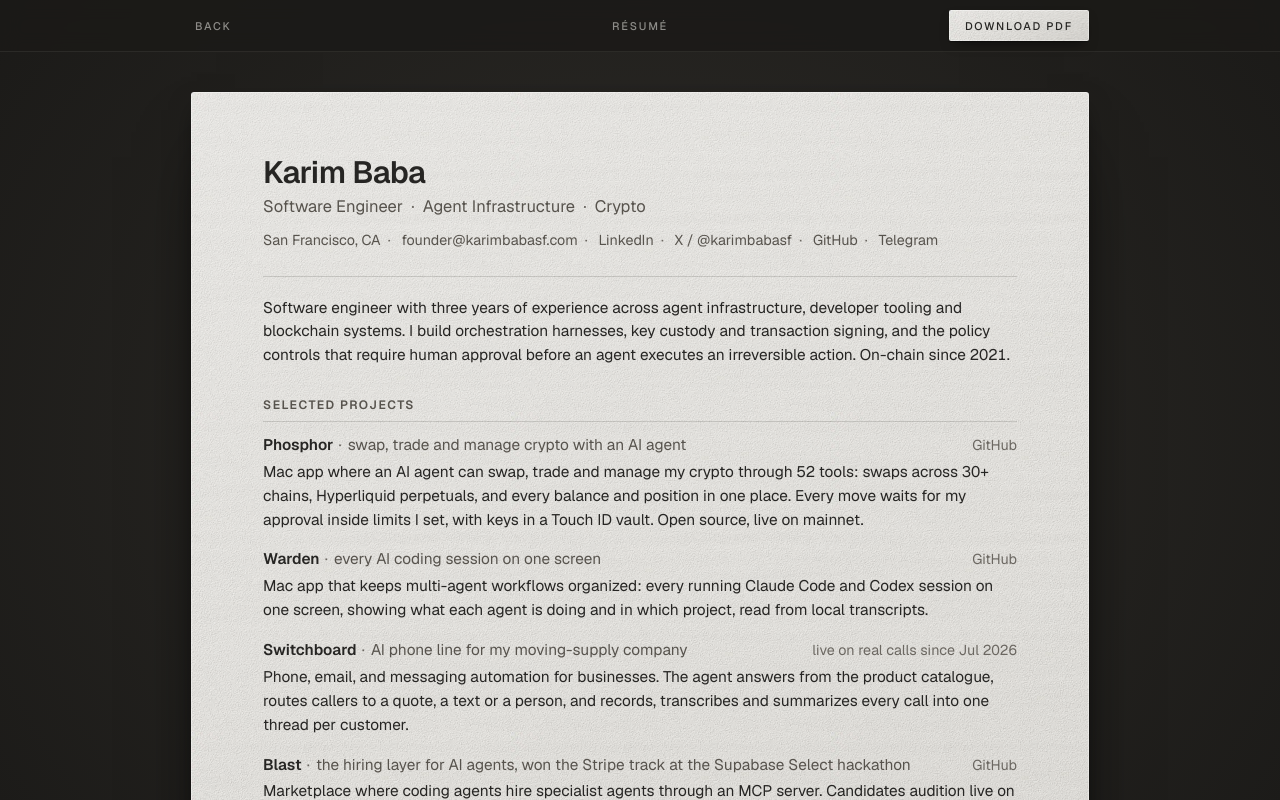
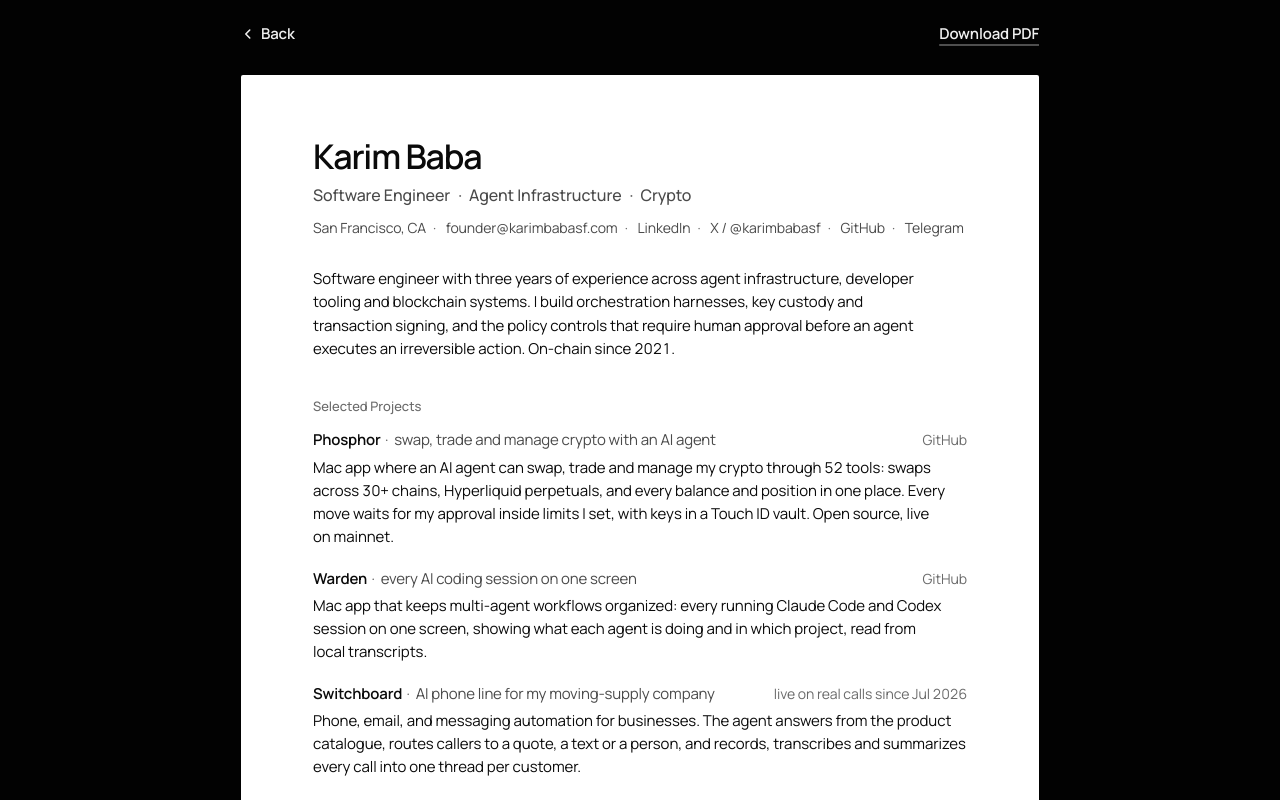
Before and after one commit to karimbabasf/karim-site, a Next.js app: page /resume in a window 1280 px wide. Shown: the top 800 px of the page. Built offline with nearby package versions, Linux system fonts and the light colour scheme.

Commit message:
Resume: black and white in the home page's style, Manrope, white sheet in a black room; PDF reprinted

```diff
--- a/app/resume/page.tsx
+++ b/app/resume/page.tsx
@@ -1,8 +1,10 @@
 import type { Metadata, Viewport } from "next";
+import { Manrope } from "next/font/google";
 import ResumeToolbar from "@/components/resume-toolbar";
 import "./resume.css";
 
-// One family throughout: Geist, from the root layout.
+// One family throughout: Manrope, as on the home page.
+const manrope = Manrope({ variable: "--font-manrope", subsets: ["latin"] });
 
 export const metadata: Metadata = {
   title: "Karim Baba, Résumé",
@@ -10,7 +12,7 @@ export const metadata: Metadata = {
 };
 
 export const viewport: Viewport = {
-  themeColor: "#1b1a18",
+  themeColor: "#020202",
   colorScheme: "dark",
 };
 
@@ -25,7 +27,7 @@ const LINKS = [
 
 export default function ResumePage() {
   return (
-    <div className="resumePage">
+    <div className={`resumePage ${manrope.variable}`}>
       <ResumeToolbar />
 
       <div className="resumeDesk">
@@ -34,7 +36,7 @@ export default function ResumePage() {
             <header>
               <h1 className="name">Karim Baba</h1>
               <p className="tagline">
-                Software Engineer<span className="dot" />Agent Infrastructure<span className="dot" />Crypto
+                <span className="ph">Software Engineer</span><span className="dot" /> <span className="ph">Agent Infrastructure</span><span className="dot" /> <span className="ph">Crypto</span>
               </p>
               <p className="contact">
                 <span className="item">San Francisco, CA</span>{" "}
--- a/app/resume/resume.css
+++ b/app/resume/resume.css
@@ -1,8 +1,7 @@
 /*
- * The résumé: one sheet of the homepage card's bone cotton stock on the
- * dark desk, set in Geist alone. Everything is scoped to
- * pages that render .resumePage, because globals.css still paints the old dark
- * site (black root, neon cursor and focus ring).
+ * The résumé, in the home page's world: a white sheet in a black room, black
+ * ink, Manrope alone. Everything is scoped to pages that render .resumePage,
+ * because globals.css still paints the old site.
  *
  * `public/Karim-Baba-Resume.pdf` is printed straight off this route, so the
  * @media print block at the bottom is not a courtesy for Cmd+P: it IS the PDF's
@@ -11,7 +10,7 @@
 
 html:has(.resumePage),
 html:has(.resumePage) body {
-  background: #1b1a18 radial-gradient(ellipse 90% 70% at 50% 30%, #2e2c28, #1b1a18 70%, #121110);
+  background: #020202;
   color-scheme: dark;
 }
 
@@ -25,112 +24,76 @@ html:has(.resumePage) a {
 }
 
 .resumePage {
-  --ink: #262523;
-  --bone: #ecebe6;
   display: flex;
   flex: 1;
   flex-direction: column;
   min-height: 100dvh;
+  font-family: var(--font-manrope), ui-sans-serif, sans-serif;
+  -webkit-font-smoothing: antialiased;
+}
+
+.resumePage ::selection {
+  background: #0a0a0a;
+  color: #ffffff;
 }
 
 .resumePage :focus-visible {
-  outline: 1px solid currentColor;
+  outline: 1.5px solid currentColor;
   outline-offset: 4px;
+  border-radius: 2px;
 }
 
-/* ---------- toolbar on the desk ---------- */
+/* ---------- the bar, in the dark ---------- */
 
 .resumeBar {
-  position: sticky;
-  top: 0;
-  z-index: 50;
-  background: rgb(27 26 24 / 0.86);
-  backdrop-filter: blur(10px);
-  -webkit-backdrop-filter: blur(10px);
-  border-bottom: 1px solid rgb(236 235 230 / 0.08);
+  display: flex;
+  align-items: center;
+  justify-content: space-between;
+  width: 100%;
+  max-width: 830px;
+  margin: 0 auto;
+  padding: calc(env(safe-area-inset-top, 0px) + 12px) 16px 0;
+  font-size: 15px;
+  font-weight: 600;
+  letter-spacing: -0.01em;
+  line-height: 1.4;
+  color: #efefef;
 }
 
-/* Three equal-sided columns, so the title sits on the true centre however
-   wide Back and Download are. */
-.resumeBar-inner {
-  display: grid;
-  grid-template-columns: 1fr auto 1fr;
-  align-items: center;
-  gap: 12px;
-  /* The sheet is 898px; with 16px padding the bar's ends line up with its edges. */
-  max-width: 930px;
-  margin: 0 auto;
-  padding: 10px 16px;
-  font: 500 11px var(--font-geist-sans), sans-serif;
-  letter-spacing: 0.16em;
-  text-transform: uppercase;
+.resumeBar a {
+  padding: 11px 0;
+  color: inherit;
 }
 
 .resumeBar-back {
-  justify-self: start;
+  display: inline-flex;
+  align-items: center;
+  gap: 6px;
+  text-decoration: none;
+  color: rgb(239 239 239 / 0.72);
+  transition: color 220ms cubic-bezier(0.23, 1, 0.32, 1);
 }
 
-.resumeBar-title {
-  grid-column: 2;
+.resumeBar-back svg {
+  width: 14px;
+  height: 14px;
 }
 
 .resumeBar-download {
-  grid-column: 3;
-  justify-self: end;
+  text-decoration: underline;
+  text-decoration-thickness: 1.5px;
+  text-decoration-color: rgb(239 239 239 / 0.32);
+  text-underline-offset: 5px;
+  transition: text-decoration-color 220ms cubic-bezier(0.23, 1, 0.32, 1);
 }
 
-.resumeBar-back,
-.resumeBar-title {
-  color: rgb(236 235 230 / 0.55);
-  text-decoration: none;
-}
+@media (hover: hover) {
+  .resumeBar-back:hover {
+    color: #efefef;
+  }
 
-.resumeBar-back {
-  padding: 8px 4px;
-  transition: color 0.2s ease-out;
-}
-
-.resumeBar-back:hover {
-  color: rgb(236 235 230 / 0.92);
-}
-
-.resumeBar-title {
-  display: none;
-}
-
-/* The download is a scrap of the same stock, its label pressed in. */
-.resumeBar-download {
-  padding: 9px 16px 8px;
-  border-radius: 2px;
-  background:
-    linear-gradient(160deg, rgb(255 255 255 / 0.22), transparent 45%, rgb(60 52 40 / 0.08)),
-    var(--bone) url("/paper.webp") 0 0 / 320px;
-  box-shadow:
-    inset 0 0 0 1px rgb(255 255 255 / 0.35),
-    0 1px 1px rgb(0 0 0 / 0.35),
-    0 6px 14px -6px rgb(0 0 0 / 0.6);
-  color: var(--ink);
-  text-decoration: none;
-  transition: transform 0.2s cubic-bezier(0.22, 1, 0.36, 1), box-shadow 0.2s ease-out;
-}
-
-.resumeBar-download:hover {
-  transform: translateY(-1px);
-  box-shadow:
-    inset 0 0 0 1px rgb(255 255 255 / 0.35),
-    0 1px 1px rgb(0 0 0 / 0.35),
-    0 10px 20px -8px rgb(0 0 0 / 0.7);
-}
-
-@media (min-width: 640px) {
-  .resumeBar-title {
-    display: block;
-  }
-}
-
-@media (max-width: 639px) {
-  .resumeBar-inner {
-    padding-inline: 12px;
+  .resumeBar-download:hover {
+    text-decoration-color: #efefef;
   }
 }
 
@@ -138,21 +101,19 @@ html:has(.resumePage) a {
 
 .resumeDesk {
   flex: 1;
-  padding: 40px 16px 64px;
+  padding: 20px 16px 64px;
 }
 
 .resumeDoc {
-  --slate: #57534d;
-  --faint: #6b6761;
-  --hair: rgb(38 37 35 / 0.16);
+  --ink: #0a0a0a;
+  --soft: #4a4a4a;
+  --faint: #6a6a6a;
 
   color: var(--ink);
-  font-family: var(--font-geist-sans), sans-serif;
-  font-size: 15.4px;
+  font-size: 15px;
   line-height: 1.55;
-  font-kerning: normal;
+  letter-spacing: -0.005em;
   font-variant-numeric: tabular-nums;
-  -webkit-font-smoothing: antialiased;
 }
 
 .resumeDoc *,
@@ -161,24 +122,23 @@ html:has(.resumePage) a {
   box-sizing: border-box;
 }
 
-.resumeDoc ::selection {
-  background: rgb(38 37 35 / 0.14);
+/* The sheet comes up out of the dark the way the home page's light does. */
+.resumeDoc .sheet {
+  width: 100%;
+  max-width: 798px;
+  margin: 0 auto;
+  padding: 64px 72px;
+  border-radius: 2px;
+  background: #ffffff;
+  animation: sheet-in 700ms cubic-bezier(0.16, 1, 0.3, 1) both;
 }
 
-.resumeDoc .sheet {
-  width: 100%;
-  max-width: 898px;
-  margin: 0 auto;
-  padding: 64px 72px;
-  border-radius: 3px;
-  background:
-    linear-gradient(160deg, rgb(255 255 255 / 0.22), transparent 45%, rgb(60 52 40 / 0.08)),
-    var(--bone) url("/paper.webp") 0 0 / 320px;
-  box-shadow:
-    inset 0 0 0 1px rgb(255 255 255 / 0.35),
-    0 1px 1px rgb(0 0 0 / 0.35),
-    0 12px 24px -6px rgb(0 0 0 / 0.5),
-    0 40px 70px -25px rgb(0 0 0 / 0.7);
+@keyframes sheet-in {
+  from {
+    opacity: 0;
+    transform: translateY(10px);
+    filter: blur(4px);
+  }
 }
 
 .resumeDoc :is(h1, h2, h3, p, ul) {
@@ -191,7 +151,7 @@ html:has(.resumePage) a {
   text-decoration-thickness: 1px;
   text-decoration-color: transparent;
   text-underline-offset: 0.25em;
-  transition: text-decoration-color 0.2s ease-out;
+  transition: text-decoration-color 220ms cubic-bezier(0.23, 1, 0.32, 1);
 }
 
 .resumeDoc a:hover {
@@ -201,28 +161,40 @@ html:has(.resumePage) a {
 /* ---------- header ---------- */
 
 .resumeDoc .name {
-  font-size: 30.8px;
+  font-size: 34px;
   font-weight: 600;
-  line-height: 1.1;
-  letter-spacing: -0.02em;
+  line-height: 1.05;
+  letter-spacing: -0.035em;
 }
 
 .resumeDoc .tagline {
-  margin-top: 4px;
-  font-size: 16.5px;
-  color: var(--slate);
+  margin-top: 8px;
+  font-size: 16px;
+  font-weight: 500;
+  color: var(--soft);
 }
 
-.resumeDoc .tagline .dot::before {
+.resumeDoc .tagline .ph {
+  white-space: nowrap;
+}
+
+.resumeDoc .tagline .dot::before,
+.resumeDoc .contact .item:not(:last-child)::after,
+.resumeDoc h3 .sub::before {
   content: "\00B7";
   margin: 0 0.5em;
   color: var(--faint);
 }
 
+/* a real space follows each dot, so a long tagline breaks between phrases */
+.resumeDoc .tagline .dot::before {
+  margin: 0 0.25em 0 0.5em;
+}
+
 .resumeDoc .contact {
   margin-top: 10px;
-  font-size: 14.3px;
-  color: var(--slate);
+  font-size: 14px;
+  color: var(--soft);
 }
 
 /* The divider trails its own item, so a wrapped line starts on a contact and
@@ -231,45 +203,35 @@ html:has(.resumePage) a {
   white-space: nowrap;
 }
 
-.resumeDoc .contact .item:not(:last-child)::after {
-  content: "\00B7";
-  margin: 0 0.5em;
-  color: var(--faint);
-}
-
 .resumeDoc .btn-url {
   display: none;
 }
 
 .resumeDoc .summary {
-  margin-top: 24px;
-  padding-top: 20px;
-  border-top: 1px solid var(--hair);
+  margin-top: 28px;
+  max-width: 68ch;
   text-wrap: pretty;
 }
 
-/* ---------- sections ---------- */
+/* ---------- sections: a quiet label, as on the home page's list ---------- */
 
 .resumeDoc section {
-  margin-top: 28px;
+  margin-top: 36px;
 }
 
 .resumeDoc h2 {
   margin-bottom: 12px;
-  padding-bottom: 6px;
-  border-bottom: 1px solid var(--hair);
-  font-size: 12.1px;
-  font-weight: 600;
-  letter-spacing: 0.12em;
-  text-transform: uppercase;
-  color: var(--slate);
+  font-size: 13px;
+  font-weight: 500;
+  letter-spacing: 0;
+  color: var(--faint);
 }
 
 .resumeDoc .entry + .entry {
-  margin-top: 16px;
+  margin-top: 18px;
 }
 
-/* A title too long to share its line keeps it whole and the meta drops under. */
+/* name on the left, the when on the right, like a row on the home page */
 .resumeDoc .entry-top {
   display: flex;
   flex-wrap: wrap;
@@ -279,41 +241,32 @@ html:has(.resumePage) a {
 }
 
 .resumeDoc h3 {
-  font-size: 15.4px;
+  font-size: 15px;
   font-weight: 600;
+  letter-spacing: -0.01em;
 }
 
 .resumeDoc h3 .sub {
   font-weight: 400;
-  color: var(--slate);
+  color: var(--soft);
 }
 
 .resumeDoc h3 .sub::before {
-  content: "\00B7";
   margin: 0 0.4em 0 0.1em;
-  color: var(--faint);
 }
 
 .resumeDoc .meta {
   margin-left: auto;
-  font-size: 14.3px;
+  font-size: 14px;
   color: var(--faint);
   white-space: nowrap;
 }
 
 .resumeDoc .entry > p,
 .resumeDoc .entry > ul {
-  margin-top: 3px;
+  margin-top: 4px;
+  max-width: 72ch;
   text-wrap: pretty;
-}
-
-.resumeDoc .note {
-  color: var(--slate);
-}
-
-.resumeDoc .stack {
-  font-size: 13.8px;
-  color: var(--faint);
 }
 
 .resumeDoc ul {
@@ -324,7 +277,6 @@ html:has(.resumePage) a {
 .resumeDoc li {
   position: relative;
   padding-left: 14px;
-  text-wrap: pretty;
 }
 
 .resumeDoc li + li {
@@ -336,10 +288,10 @@ html:has(.resumePage) a {
   position: absolute;
   left: 3px;
   top: 0.66em;
-  width: 3px;
-  height: 3px;
+  width: 4px;
+  height: 4px;
   border-radius: 50%;
-  background: var(--faint);
+  background: var(--ink);
 }
 
 .resumeDoc b {
@@ -350,7 +302,7 @@ html:has(.resumePage) a {
 
 @media (max-width: 640px) {
   .resumeDesk {
-    padding: 20px 12px 40px;
+    padding: 12px 16px 40px;
   }
 
   .resumeDoc .sheet {
@@ -358,7 +310,7 @@ html:has(.resumePage) a {
   }
 
   .resumeDoc .name {
-    font-size: 28.6px;
+    font-size: 30px;
   }
 
   .resumeDoc .entry-top {
@@ -372,14 +324,15 @@ html:has(.resumePage) a {
 
 @media (prefers-reduced-motion: reduce) {
   .resumePage * {
+    animation: none !important;
     transition: none !important;
   }
 }
 
 /* ---------- Print / PDF ----------
    `public/Karim-Baba-Resume.pdf` is printed straight off this route, so this
-   block IS the PDF's design. Paper is white and the ink is charcoal. Sizes are
-   in pt; the copy runs to two Letter pages and entries never split. */
+   block IS the PDF's design: black ink on white Letter, one page, entries
+   never split. Sizes are in pt. */
 
 @media print {
   @page {
@@ -413,10 +366,8 @@ html:has(.resumePage) a {
   }
 
   .resumeDoc {
-    --ink: #1f1e1c;
-    --slate: #4a4743;
-    --faint: #5f5b55;
-    --hair: #d2cfc9;
+    --soft: #3a3a3a;
+    --faint: #555555;
 
     font-size: 9.6pt;
     line-height: 1.45;
@@ -428,16 +379,15 @@ html:has(.resumePage) a {
     max-width: none;
     padding: 0;
     border-radius: 0;
-    background: none;
-    box-shadow: none;
+    animation: none;
   }
 
   .resumeDoc .name {
-    font-size: 20pt;
+    font-size: 21pt;
   }
 
   .resumeDoc .tagline {
-    margin-top: 2pt;
+    margin-top: 3pt;
     font-size: 10pt;
   }
 
@@ -459,22 +409,21 @@ html:has(.resumePage) a {
 
   .resumeDoc .summary {
     margin-top: 14pt;
-    padding-top: 12pt;
+    max-width: none;
   }
 
   .resumeDoc section {
-    margin-top: 15pt;
+    margin-top: 16pt;
   }
 
   .resumeDoc h2 {
-    margin-bottom: 8pt;
-    padding-bottom: 3pt;
+    margin-bottom: 7pt;
     break-after: avoid;
-    font-size: 7.6pt;
+    font-size: 8.4pt;
   }
 
   .resumeDoc .entry + .entry {
-    margin-top: 10pt;
+    margin-top: 9pt;
   }
 
   .resumeDoc h3 {
@@ -487,15 +436,12 @@ html:has(.resumePage) a {
 
   .resumeDoc .entry > p,
   .resumeDoc .entry > ul {
-    margin-top: 3pt;
-  }
-
-  .resumeDoc .stack {
-    font-size: 8.4pt;
+    margin-top: 2.5pt;
+    max-width: none;
   }
 
   .resumeDoc li + li {
-    margin-top: 3pt;
+    margin-top: 2pt;
   }
 
   .resumeDoc li {
@@ -503,9 +449,9 @@ html:has(.resumePage) a {
   }
 
   .resumeDoc li::before {
-    left: 2pt;
-    width: 2.5pt;
-    height: 2.5pt;
+    left: 1.5pt;
+    width: 2.6pt;
+    height: 2.6pt;
   }
 
   .resumeDoc .entry,
--- a/components/resume-toolbar.tsx
+++ b/components/resume-toolbar.tsx
@@ -1,20 +1,18 @@
 import Link from "next/link";
 
 /**
- * Viewer chrome for /resume: a quiet strip on the desk above the sheet. The
- * download is a small chip of the same card stock, the one call to action.
+ * Viewer chrome for /resume, as on the home page: Back on the left, the
+ * download on the right, both plain text in the dark.
  */
 export default function ResumeToolbar() {
   return (
     <header className="resumeBar">
-      <div className="resumeBar-inner">
       <Link href="/" aria-label="Back to home" className="resumeBar-back">
+        <svg viewBox="0 0 16 16" fill="none" stroke="currentColor" strokeWidth="1.8" strokeLinecap="round" strokeLinejoin="round" aria-hidden="true">
+          <path d="M10 3.5 5.5 8l4.5 4.5" />
+        </svg>
         Back
       </Link>
-
-        <span className="resumeBar-title" aria-hidden>
-          Résumé
-        </span>
 
       <a
         href="/Karim-Baba-Resume.pdf"
@@ -24,7 +22,6 @@ export default function ResumeToolbar() {
       >
         Download PDF
       </a>
-      </div>
     </header>
   );
 }
```
Also changed, not shown: 1 other file (tests, documents, lock files or other folders). Lines whose indentation alone changed are shown as unchanged.
